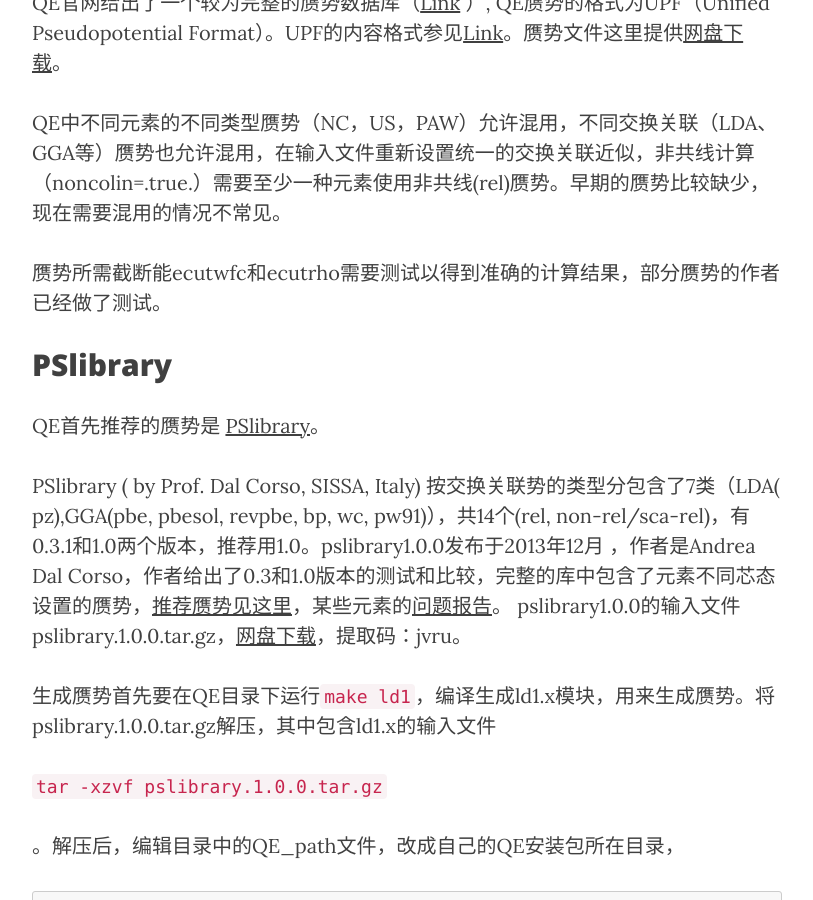
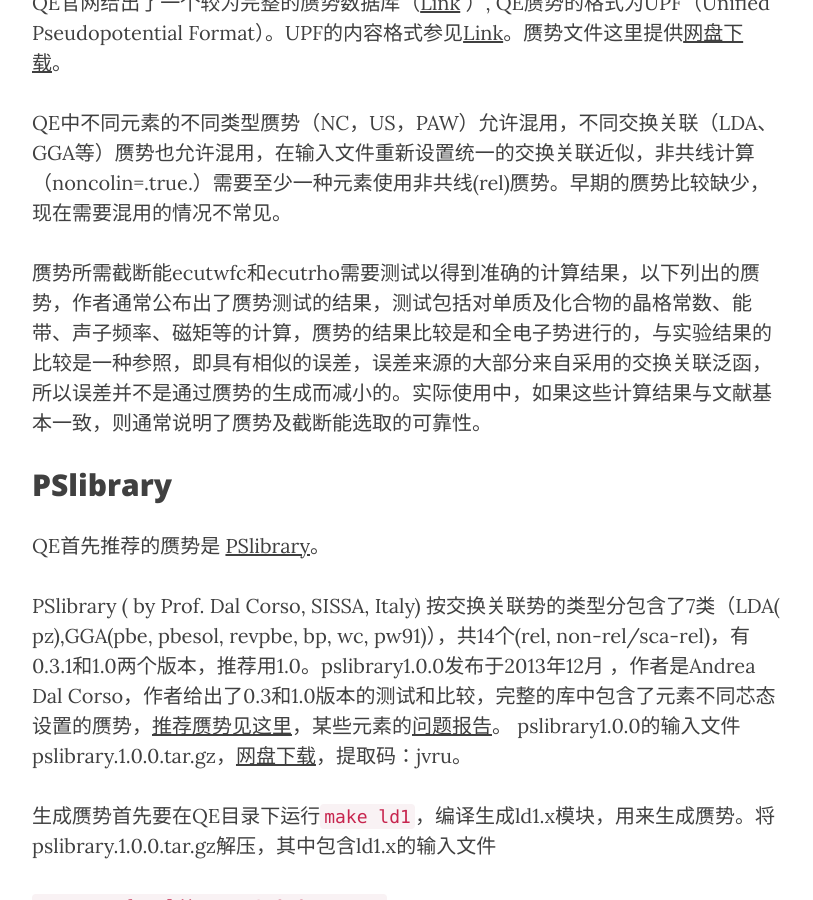
Before and after one commit to yyyu200/DFTbook, a Jekyll site: the page built from _posts/2019-06-03-PPlib.md, in a window 1280 px wide and 900 px high, scrolled down 693 px. Shown: the whole window, without its empty margins (233-1046 px from the left). Built offline with Jekyll 4.4.1, drawn with Linux system fonts in a browser that asks for light colours; nearby versions of some CDN libraries; formulas are drawn with MathJax 3; comment, search, counter and statistics services are not loaded.

Commit message:
modify at 20200916-15:22:34-di

```diff
--- a/_posts/2019-06-03-PPlib.md
+++ b/_posts/2019-06-03-PPlib.md
@@ -27,7 +27,7 @@
 
 QE中不同元素的不同类型赝势（NC，US，PAW）允许混用，不同交换关联（LDA、GGA等）赝势也允许混用，在输入文件重新设置统一的交换关联近似，非共线计算（noncolin=.true.）需要至少一种元素使用非共线(rel)赝势。早期的赝势比较缺少，现在需要混用的情况不常见。
 
-赝势所需截断能ecutwfc和ecutrho需要测试以得到准确的计算结果，部分赝势的作者已经做了测试。
+赝势所需截断能ecutwfc和ecutrho需要测试以得到准确的计算结果，以下列出的赝势，作者通常公布出了赝势测试的结果，测试包括对单质及化合物的晶格常数、能带、声子频率、磁矩等的计算，赝势的结果比较是和全电子势进行的，与实验结果的比较是一种参照，即具有相似的误差，误差来源的大部分来自采用的交换关联泛函，所以误差并不是通过赝势的生成而减小的。实际使用中，如果这些计算结果与文献基本一致，则通常说明了赝势及截断能选取的可靠性。
 
 ## PSlibrary
 
```
